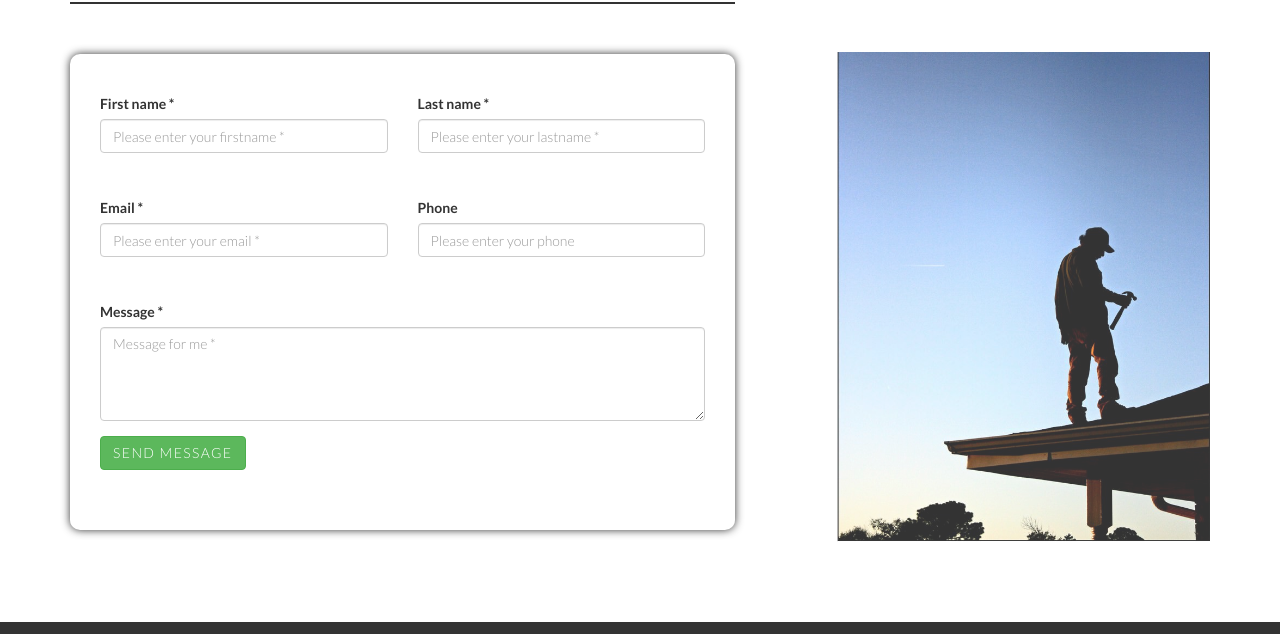
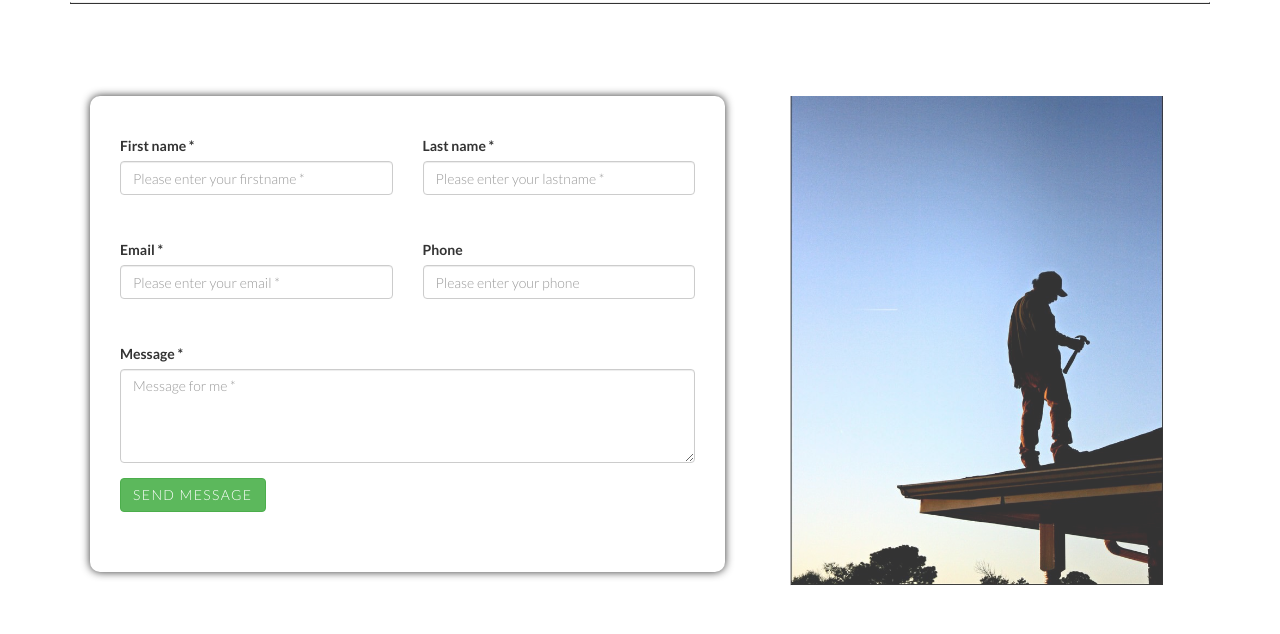
Before and after one commit to smcshane/TMRoofingMain, a plain HTML site: page contact.html in a window 1280 px wide. Shown: the part 747-1381 px from the top of the page. Drawn offline with nearby package versions, Linux system fonts and the light colour scheme.

Commit message:
Contact form update

```diff
--- a/contact.css
+++ b/contact.css
@@ -8,9 +8,11 @@ body {
 
 #contact-form {
     background-color: #fff;
-    border-style: solid;
     border-width: 1px;
+    margin-right: -20px;
+    margin-left: 20px;
 }
+
 
 section {
     margin: 40px 0px 70px 0px;
@@ -28,6 +30,16 @@ section .controls {
 
 h1 {
     margin-bottom: 20px;
+}
+
+hr {
+    display: block;
+    margin-top: 0.5em;
+    margin-bottom: 3em;
+    margin-left: auto;
+    margin-right: auto;
+    border-style: solid;
+    border-width: 1px;
 }
 
 label {
--- a/contact.html
+++ b/contact.html
@@ -71,10 +71,12 @@
 
     <section class="container">
         <h1>Contact us</h1>
-        <img class="col-md-5 pull-right" src="contact.jpg" alt="roofer against sunset">
-        <div class="col-md-7">
-        <div class="row">
-            <form id="contact-form" method="post" action="https://formspree.io/sam.mcshane21@gmail.com" role="form"></form>
+        <hr>
+        <div class="col-md-5 pull-right">
+            <img src="contact.jpg" alt="roofer against sunset">
+        </div>
+        <div class="row col-md-7">
+            <form id="contact-form" method="post" action="https://formspree.io/sam.mcshane21@gmail.com" role="form">
 
                 <div class="messages"></div>
                 <div class="controls">
@@ -111,7 +113,6 @@
                             </div>
                         </div>
                     </div>
-
                     <div class="row">
                         <div class="col-md-12">
                             <div class="form-group">
@@ -124,20 +125,9 @@
                             <input type="submit" class="btn btn-success btn-send" value="Send message">
                         </div>
                     </div>
-
-
-
                 </div>
-                </div>
-
-
-
             </form>
-
-
         </div>
-        </div>
-
     </section>
 
     <footer class="container-fluid">
```
